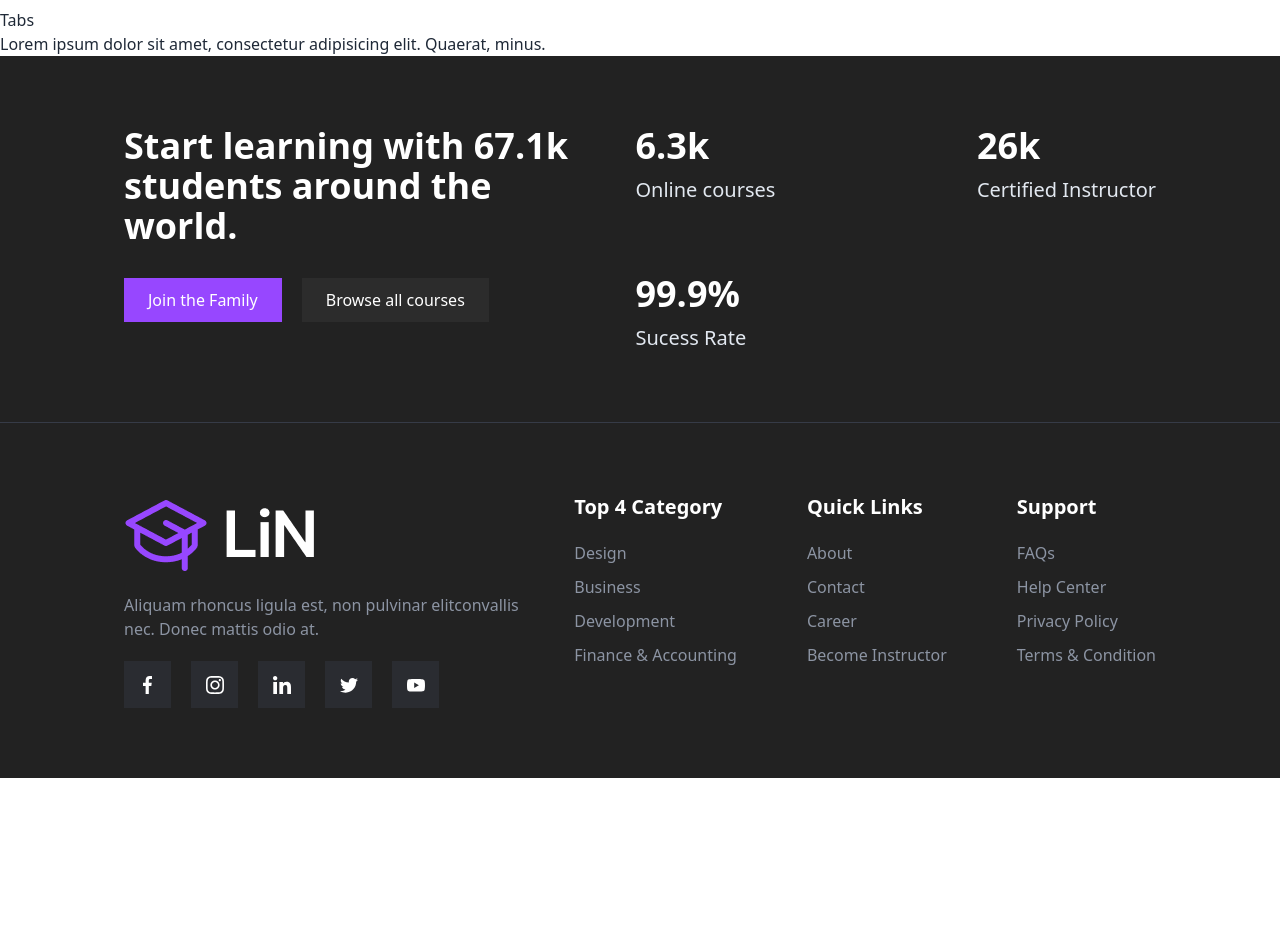
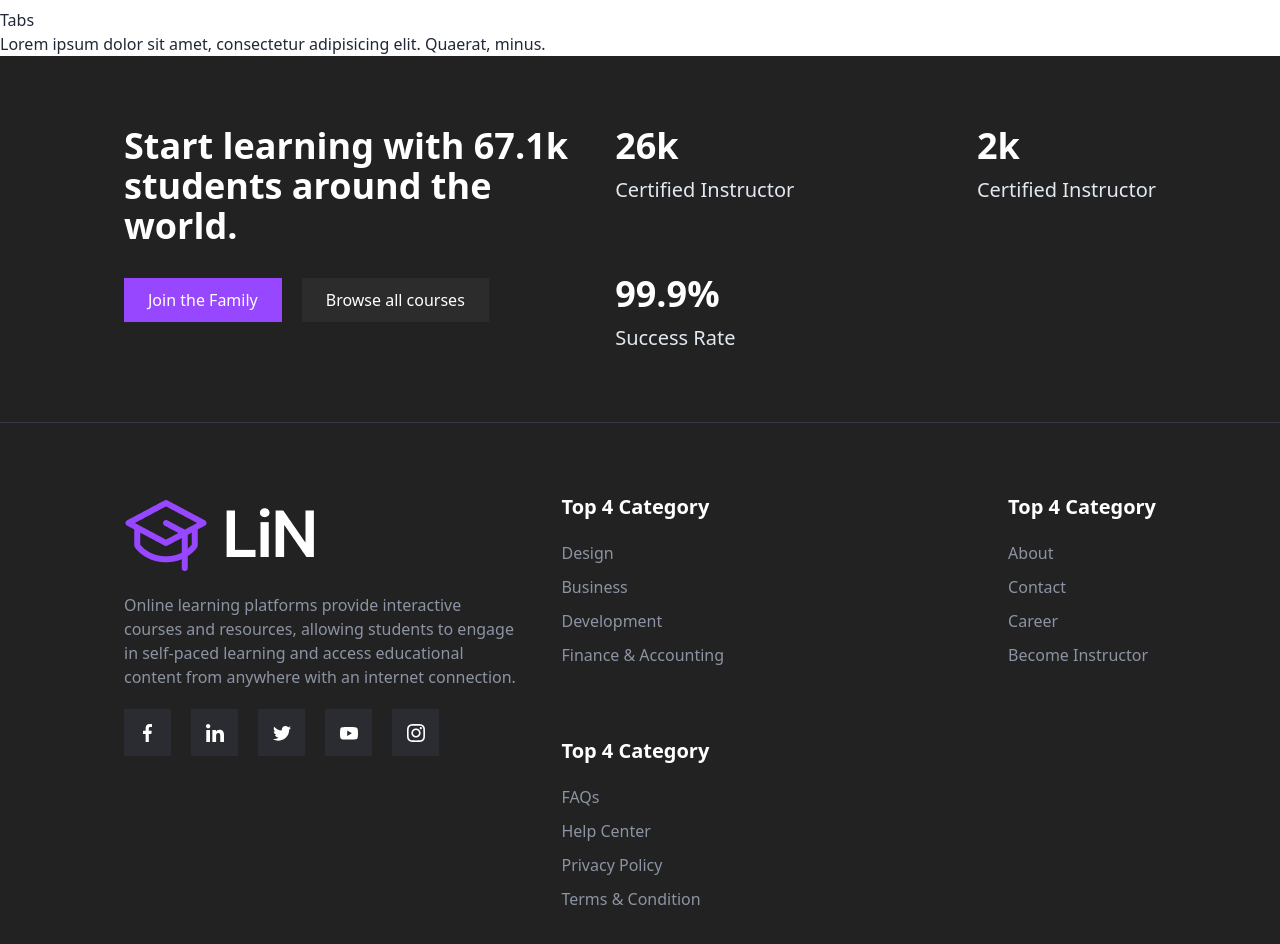
Before and after one commit to Mohamed-Ramadan1/Lin, a React (Vite) app: page /profile in a window 1280 px wide. Shown: the part 560-1504 px from the top of the page. Before the commit the page ends 1338 px from the top, so only its background shows below. Built offline with nearby package versions, Linux system fonts and the light colour scheme.

Commit message:
Refactore the first part of the Home and footer Components .

```diff
--- /dev/null
+++ b/src/components/ui/HomeComponents/CategoryItem.jsx
@@ -0,0 +1,33 @@
+// Framer Motion
+import { motion } from "framer-motion";
+
+// Icon
+import { BusinessIcon } from "../../icons/BusinessIcon";
+
+const CategoryItem = ({
+  initial,
+  whileInView,
+  transition,
+  headerText,
+  contentText,
+}) => {
+  return (
+    <motion.div
+      initial={initial}
+      whileInView={whileInView}
+      transition={transition}
+      className="box flex flex-col items-start gap-[15px] max-sm:w-full"
+    >
+      <BusinessIcon />
+
+      <div className="content flex flex-col items-start gap-[10px]">
+        <h2 className="text-2xl text-[#fff] font-bold">{headerText}</h2>
+        <p className="text-base text-[#777] font-[200] max-w-[300px] max-sm:w-full h-[100px] overflow-hidden ">
+          {contentText}
+        </p>
+      </div>
+    </motion.div>
+  );
+};
+
+export default CategoryItem;
--- a/src/components/ui/HomeComponents/ExploreCourses.jsx
+++ b/src/components/ui/HomeComponents/ExploreCourses.jsx
@@ -1,14 +1,10 @@
-import React from "react";
-
-// Framer Motion
-import { motion } from 'framer-motion'
-
 // Icon
 import { IconExploreCourses } from "../../icons/IconExploreCourses";
-import { BusinessIcon } from "../../icons/BusinessIcon";
 
 // Image
 import image from "../../../assets/exploreImageJob.png";
+
+import CategoryItem from "./CategoryItem";
 
 export const ExploreCourses = () => {
   return (
@@ -23,10 +19,10 @@ export const ExploreCourses = () => {
           </div>
 
           <div>
-            <h1 className="text-3xl font-bold text-[#D5FF40]">
+            <h2 className="text-3xl font-bold text-[#D5FF40]">
               Explore 3000+ Free
-            </h1>
-            <h1 className="text-2xl font-[400] text-[#fff]">Online Courses</h1>
+            </h2>
+            <h3 className="text-2xl font-[400] text-[#fff]">Online Courses</h3>
           </div>
 
           <p className="text-[#777] max-w-[400px]">
@@ -37,57 +33,52 @@ export const ExploreCourses = () => {
         </div>
 
         <div className="category grid grid-cols-2 gap-4 max-sm:grid-cols-1 max-sm:gap-[30px]">
-          <motion.div initial={{opacity: 0, y: 50}} whileInView={{opacity: 1, y: 0}} transition={{delay: .2}} className="box flex flex-col items-start gap-[15px] max-sm:w-full">
-            <BusinessIcon />
+          <CategoryItem
+            headerText="Business"
+            contentText="Delve into the essential elements of entrepreneurship and business management.
+             Learn how to craft a solid business plan, navigate financial strategies
+              and execute impactful marketing campaigns. Explore the dynamics of market analysis,
+               customer engagement, and sustainable growth
+               strategies to succeed in the competitive business landscape"
+            initial={{ opacity: 0, y: 50 }}
+            whileInView={{ opacity: 1, y: 0 }}
+            transition={{ delay: 0.2 }}
+          />
 
-            <div className="content flex flex-col items-start gap-[10px] max-sm:w-full">
-              <h1 className="text-2xl text-[#fff] font-bold">Business</h1>
-              <p className="text-base text-[#777] font-[200] max-w-[300px] max-sm:w-full h-[100px] overflow-hidden ">
-                Explore the fundamentals of starting and managing a business,
-                from developing a business plan to implementing effective
-                marketing strategies
-              </p>
-            </div>
-          </motion.div>
+          <CategoryItem
+            headerText="Technology & IT"
+            contentText="Discover the latest innovations and trends in the world of technology and IT.
+             From mastering coding languages to understanding cybersecurity essentials,
+             dive into a comprehensive journey that equips you with the skills needed to
+             thrive in today's digital landscape."
+            initial={{ opacity: 0, y: 50 }}
+            whileInView={{ opacity: 1, y: 0 }}
+            transition={{ delay: 0.3 }}
+          />
 
-          <motion.div initial={{opacity: 0, y: 50}} whileInView={{opacity: 1, y: 0}} transition={{delay: .3}} className="box flex flex-col items-start gap-[15px] max-sm:w-full">
-            <BusinessIcon />
+          <CategoryItem
+            headerText="Creative Arts"
+            contentText="Unleash your creativity and passion for the arts.
+             Dive into the world of visual design, music,
+             filmmaking, and more. Discover techniques for expressing yourself
+             through various mediums and learn about the history and evolution of art forms. Develop
+             your skills and artistic vision to pursue a fulfilling career in the vibrant realm of creative arts"
+            initial={{ opacity: 0, y: 50 }}
+            whileInView={{ opacity: 1, y: 0 }}
+            transition={{ delay: 0.3 }}
+          />
 
-            <div className="content flex flex-col items-start gap-[10px]">
-              <h1 className="text-2xl text-[#fff] font-bold">Technology & IT</h1>
-              <p className="text-base text-[#777] font-[200] max-w-[300px] max-sm:w-full h-[100px] overflow-hidden ">
-                Explore the fundamentals of starting and managing a business,
-                from developing a business plan to implementing effective
-                marketing strategies
-              </p>
-            </div>
-          </motion.div>
-
-          <motion.div initial={{opacity: 0, y: 50}} whileInView={{opacity: 1, y: 0}} transition={{delay: .4}} className="box flex flex-col items-start gap-[15px] max-sm:w-full">
-            <BusinessIcon />
-
-            <div className="content flex flex-col items-start gap-[10px]">
-              <h1 className="text-2xl text-[#fff] font-bold">Creative Arts</h1>
-              <p className="text-base text-[#777] font-[200] max-w-[300px] max-sm:w-full h-[100px] overflow-hidden ">
-                Explore the fundamentals of starting and managing a business,
-                from developing a business plan to implementing effective
-                marketing strategies
-              </p>
-            </div>
-          </motion.div>
-
-          <motion.div initial={{opacity: 0, y: 50}} whileInView={{opacity: 1, y: 0}} transition={{delay: .5}} className="box flex flex-col items-start gap-[15px] max-sm:w-full">
-            <BusinessIcon />
-
-            <div className="content flex flex-col items-start gap-[10px]">
-              <h1 className="text-2xl text-[#fff] font-bold">Language Learning</h1>
-              <p className="text-base text-[#777] font-[200] max-w-[300px] max-sm:w-full h-[100px] overflow-hidden ">
-                Explore the fundamentals of starting and managing a business,
-                from developing a business plan to implementing effective
-                marketing strategies
-              </p>
-            </div>
-          </motion.div>
+          <CategoryItem
+            headerText="Language Learning"
+            contentText="Embark on a rewarding journey of language acquisition and cultural discovery.
+             Master new languages, expand your linguistic abilities, and enhance your global communication skills.
+              Dive into immersive language courses that cover grammar, vocabulary, pronunciation,
+              and cultural nuances.
+            Explore diverse cultures and connect with people around the world through the power of language learning."
+            initial={{ opacity: 0, y: 50 }}
+            whileInView={{ opacity: 1, y: 0 }}
+            transition={{ delay: 0.5 }}
+          />
         </div>
       </div>
     </div>
--- a/src/components/ui/HomeComponents/Hero.jsx
+++ b/src/components/ui/HomeComponents/Hero.jsx
@@ -1,50 +1,71 @@
-import React from 'react'
-
-import '../../ui/ui.css'
+import { Link } from "react-router-dom";
+import "../../ui/ui.css";
 
 // Framer Motion
-import { motion } from 'framer-motion'
+import { motion } from "framer-motion";
 
 // Images
-import imgHero from '../../../assets/image-hero.png'
-import starPlur from '../../../assets/plurStar.png'
+import imgHero from "../../../assets/image-hero.png";
+import starPlur from "../../../assets/plurStar.png";
 
 export const Hero = () => {
-
   return (
-        <div className='hero relative overflow-hidden flex justify-center items-center px-[124px] py-[70px] max-lg:px-[30px] max-sm:py-[30px] max-sm:px-[15px]'>
-
+    <div className="hero relative overflow-hidden flex justify-center items-center px-[124px] py-[70px] max-lg:px-[30px] max-sm:py-[30px] max-sm:px-[15px]">
       <div className="container max-w-[1400px] m-auto flex justify-between items-center max-md:flex-col">
-
         <div className="content relative flex gap-[40px] flex-col justify-end">
-
-                        <div className='relative rounded-[10px] max-w-[160px] w-full p-[10px] flex justify-center items-center bg-[#D5FF40] max-sm:hidden'>
-                            <h6 className='relative'>Expert Instructors</h6>
-                            <motion.img initial={{rotate: -260}} animate={{rotate: 90}} transition={{ repeat: Infinity, type: 'spring' }} src={starPlur} alt="" className='absolute right-[-15px] top-[-20px]'/>
+          <div className="relative rounded-[10px] max-w-[160px] w-full p-[10px] flex justify-center items-center bg-[#D5FF40] max-sm:hidden">
+            <h6 className="relative">Expert Instructors</h6>
+            <motion.img
+              initial={{ rotate: -260 }}
+              animate={{ rotate: 90 }}
+              transition={{ repeat: Infinity, type: "spring" }}
+              src={starPlur}
+              alt=""
+              className="absolute right-[-15px] top-[-20px]"
+            />
           </div>
 
           <div className="info flex gap-[15px] flex-col justify-end">
-
-                            <div className='flex flex-col justify-end'>
-                                    <motion.h1 initial={{opacity: 0, y: 50}} animate={{opacity: 1, y: 0}} transition={{delay: .3}} className='text-6xl font-bold'>Free Online Courses</motion.h1>
-                                    <motion.h2 initial={{opacity: 0, y: 50}} animate={{opacity: 1, y: 0}} transition={{delay: .4}} className='text-[55px] font-[500] max-sm:text-[35px] max-sm:mt-[10px]'>With Certificates</motion.h2>
+            <div className="flex flex-col justify-end">
+              <motion.h1
+                initial={{ opacity: 0, y: 50 }}
+                animate={{ opacity: 1, y: 0 }}
+                transition={{ delay: 0.3 }}
+                className="text-6xl font-bold"
+              >
+                Free Online Courses
+              </motion.h1>
+              <motion.h2
+                initial={{ opacity: 0, y: 50 }}
+                animate={{ opacity: 1, y: 0 }}
+                transition={{ delay: 0.4 }}
+                className="text-[55px] font-[500] max-sm:text-[35px] max-sm:mt-[10px]"
+              >
+                With Certificates
+              </motion.h2>
             </div>
 
-                            <p className='max-w-[500px]'>Include a visually appealing image or video background that represents your website's theme or the topics covered in your courses.</p>
+            <p className="max-w-[500px]">
+              Include a visually appealing image or video background that
+              represents your website's theme or the topics covered in your
+              courses.
+            </p>
           </div>
 
           <div className="max-w-[150px] rounded-[10px] border-[#222] hover:bg-[#222] hover:text-[#fff] transition ease-linear  text-center px-[30px] py-[10px] border-[1px] border-[#2222]">
-                            <a href="">join Free</a>
+            <Link to="/signup">join Free</Link>
+          </div>
         </div>
 
+        <motion.div
+          initial={{ opacity: 0, x: 50 }}
+          animate={{ opacity: 1, x: 0 }}
+          transition={{ delay: 0.3 }}
+          className="imageHero relative"
+        >
+          <img src={imgHero} alt="" width="500px" />
+        </motion.div>
       </div>
-
-                    <motion.div initial={{opacity: 0, x: 50}} animate={{opacity: 1, x: 0}} transition={{delay: .3}} className="imageHero relative">
-                        <img src={imgHero} alt="" width="500px"/>
-                    </motion.div>
-
     </div>
-
-        </div>
-  )
-}
+  );
+};
--- a/src/layout/footer/ButtomContent.jsx
+++ b/src/layout/footer/ButtomContent.jsx
@@ -1,79 +1,71 @@
-import React from 'react'
-
 // Img
-import logo from '../../assets/LOGO.png'
+import logo from "../../assets/LOGO.png";
 
 // Icons
+import FacebookIcon from "../../components/icons/FacebookIcon";
+import LinkedinIcon from "../../components/icons/LinkedinIcon";
+import TwitterIcon from "../../components/icons/TwitterIcon";
+import YoutubeIcon from "../../components/icons/YoutubeIcon";
+import InstagramIcon from "../../components/icons/InstagramIcon";
 
-import FacebookIcon  from '../../components/icons/FacebookIcon'
-import LinkedinIcon  from '../../components/icons/LinkedinIcon'
-import TwitterIcon from '../../components/icons/TwitterIcon'
-import YoutubeIcon  from '../../components/icons/YoutubeIcon'
-import InstagramIcon  from '../../components/icons/InstagramIcon'
+import SocialPage from "./SocialPage";
+import NavElement from "./NavElement";
+import NavGroupContainer from "./NavGroupContainer";
 
 function ButtomContent() {
   return (
-    <div className='bottomContent border-t-[1px] border-t-[#363B47] relative overflow-hidden flex justify-center items-center px-[124px] py-[70px] max-lg:px-[30px] max-sm:py-[30px] max-sm:px-[15px] bg-[#222]'>
+    <div className="bottomContent border-t-[1px] border-t-[#363B47] relative overflow-hidden flex justify-center items-center px-[124px] py-[70px] max-lg:px-[30px] max-sm:py-[30px] max-sm:px-[15px] bg-[#222]">
       <div className="container max-w-[1400px] m-auto gap-10 flex justify-between items-start max-md:flex-col">
-
         <div className="contentInfo flex flex-col items-start gap-5">
-
           <img src={logo} alt="" />
 
-          <p className='max-w-[400px] text-[#8C94A3]'>Aliquam rhoncus ligula est, non pulvinar elitconvallis nec. Donec mattis odio at.</p>
+          <p className="max-w-[400px] text-[#8C94A3]">
+            Online learning platforms provide interactive courses and resources,
+            allowing students to engage in self-paced learning and access
+            educational content from anywhere with an internet connection.
+          </p>
 
           <div className="linksSocial">
-            <ul className='flex gap-[20px] justify-center items-center max-lg:gap-[10px]'>
-              <li className='w-[47px] h-[47px] bg-[#2A2C31] flex justify-center items-center transition ease-in hover:bg-[#9747FF] hover:text-[#fff]'><a href=""><FacebookIcon /></a></li>
-              <li className='w-[47px] h-[47px] bg-[#2A2C31] flex justify-center items-center transition ease-in hover:bg-[#9747FF] hover:text-[#fff]'><a href=""><InstagramIcon /></a></li>
-              <li className='w-[47px] h-[47px] bg-[#2A2C31] flex justify-center items-center transition ease-in hover:bg-[#9747FF] hover:text-[#fff]'><a href=""><LinkedinIcon /></a></li>
-              <li className='w-[47px] h-[47px] bg-[#2A2C31] flex justify-center items-center transition ease-in hover:bg-[#9747FF] hover:text-[#fff]'><a href=""><TwitterIcon /></a></li>
-              <li className='w-[47px] h-[47px] bg-[#2A2C31] flex justify-center items-center transition ease-in hover:bg-[#9747FF] hover:text-[#fff]'><a href=""><YoutubeIcon /></a></li>
+            <ul className="flex gap-[20px] justify-center items-center max-lg:gap-[10px]">
+              <SocialPage socialIcon={<FacebookIcon />} socialLink="" />
+              <SocialPage
+                socialIcon={<LinkedinIcon />}
+                socialLink="https://www.linkedin.com/in/mohamed-ramadan-758555236/"
+              />
+              <SocialPage socialIcon={<TwitterIcon />} socialLink="" />
+              <SocialPage socialIcon={<YoutubeIcon />} socialLink="" />
+              <SocialPage socialIcon={<InstagramIcon />} socialLink="" />
             </ul>
           </div>
         </div>
 
         <div className="contentInfo">
+          <div className="links flex flex-wrap gap-[70px] items-start justify-between max-sm:gap-[30px]">
+            <NavGroupContainer>
+              <NavElement path="/courses" navText="Design" />
+              <NavElement path="/courses" navText="Business" />
+              <NavElement path="/courses" navText="Development" />
+              <NavElement path="/courses" navText=" Finance & Accounting" />
+            </NavGroupContainer>
 
-        <div className="links flex flex-wrap gap-[70px] items-start justify-between max-sm:gap-[30px]">
+            <NavGroupContainer>
+              <NavElement path="/about" navText="About" />
+              <NavElement path="/" navText="Contact" />
+              <NavElement path="/" navText="Career" />
+              <NavElement path="/instructor" navText="Become Instructor" />
+            </NavGroupContainer>
 
-          <div className='flex flex-col items-start gap-[20px]'>
-            <h3 className='text-xl text-[#fff] font-bold'>Top 4 Category</h3>
-            <ul className='flex flex-col items-start gap-[10px]'>
-              <li><a href="" className='text-[#8C94A3] font-medium transition ease-out hover:text-[#fff]'>Design</a></li>
-              <li><a href="" className='text-[#8C94A3] font-medium transition ease-out hover:text-[#fff]'>Business</a></li>
-              <li><a href="" className='text-[#8C94A3] font-medium transition ease-out hover:text-[#fff]'>Development</a></li>
-              <li><a href="" className='text-[#8C94A3] font-medium transition ease-out hover:text-[#fff]'>Finance & Accounting</a></li>
-            </ul>
+            <NavGroupContainer>
+              <NavElement path="/" navText="FAQs" />
+              <NavElement path="/" navText=" Help Center" />
+              <NavElement path="/" navText="Privacy Policy" />
+              <NavElement path="/" navText="Terms & Condition" />
+            </NavGroupContainer>
           </div>
-
-          <div className='flex flex-col items-start gap-[20px]'>
-            <h3 className='text-xl text-[#fff] font-bold'>Quick Links</h3>
-            <ul className='flex flex-col items-start gap-[10px]'>
-              <li><a href="" className='text-[#8C94A3] font-medium transition ease-out hover:text-[#fff]'>About</a></li>
-              <li><a href="" className='text-[#8C94A3] font-medium transition ease-out hover:text-[#fff]'>Contact</a></li>
-              <li><a href="" className='text-[#8C94A3] font-medium transition ease-out hover:text-[#fff]'>Career</a></li>
-              <li><a href="" className='text-[#8C94A3] font-medium transition ease-out hover:text-[#fff]'>Become Instructor</a></li>
-            </ul>
-          </div>
-
-          <div className='flex flex-col items-start gap-[20px]'>
-            <h3 className='text-xl text-[#fff] font-bold'>Support</h3>
-            <ul className='flex flex-col items-start gap-[10px]'>
-              <li><a href="" className='text-[#8C94A3] font-medium transition ease-out hover:text-[#fff]'>FAQs</a></li>
-              <li><a href="" className='text-[#8C94A3] font-medium transition ease-out hover:text-[#fff]'>Help Center</a></li>
-              <li><a href="" className='text-[#8C94A3] font-medium transition ease-out hover:text-[#fff]'>Privacy Policy</a></li>
-              <li><a href="" className='text-[#8C94A3] font-medium transition ease-out hover:text-[#fff]'>Terms & Condition</a></li>
-            </ul>
-          </div>
-
-          </div>
-
         </div>
-
       </div>
     </div>
-  )
+  );
 }
 
-export default ButtomContent
+export default ButtomContent;
--- /dev/null
+++ b/src/layout/footer/InfoBox.jsx
@@ -0,0 +1,10 @@
+const InfoBox = ({ headerText, descriptionText }) => {
+  return (
+    <div className="flex flex-col gap-[10px] items-start">
+      <h2 className="text-4xl text-[#fff] font-bold ">{headerText}</h2>
+      <span className="text-xl text-slate-200">{descriptionText}</span>
+    </div>
+  );
+};
+
+export default InfoBox;
--- /dev/null
+++ b/src/layout/footer/NavElement.jsx
@@ -0,0 +1,16 @@
+import { Link } from "react-router-dom";
+
+const NavElement = ({ path, navText }) => {
+  return (
+    <li>
+      <Link
+        to={path}
+        className="text-[#8C94A3] font-medium transition ease-out hover:text-[#fff]"
+      >
+        {navText}
+      </Link>
+    </li>
+  );
+};
+
+export default NavElement;
--- /dev/null
+++ b/src/layout/footer/NavGroupContainer.jsx
@@ -0,0 +1,12 @@
+import { Children } from "react";
+
+const NavGroupContainer = ({ children }) => {
+  return (
+    <div className="flex flex-col items-start gap-[20px]">
+      <h3 className="text-xl text-[#fff] font-bold">Top 4 Category</h3>
+      <ul className="flex flex-col items-start gap-[10px]">{children}</ul>
+    </div>
+  );
+};
+
+export default NavGroupContainer;
--- /dev/null
+++ b/src/layout/footer/SocialPage.jsx
@@ -0,0 +1,13 @@
+import React from "react";
+
+const SocialPage = ({ socialIcon, socialLink }) => {
+  return (
+    <li className="w-[47px] h-[47px] bg-[#2A2C31] flex justify-center items-center transition ease-in hover:bg-[#9747FF] hover:text-[#fff]">
+      <a href={socialLink} target="_blank">
+        {socialIcon}
+      </a>
+    </li>
+  );
+};
+
+export default SocialPage;
--- a/src/layout/footer/TopContent.jsx
+++ b/src/layout/footer/TopContent.jsx
@@ -1,44 +1,36 @@
-import React from "react";
+import { Link } from "react-router-dom";
+import InfoBox from "./InfoBox";
 
 const TopContent = () => {
   return (
     <div className="content-top relative overflow-hidden flex justify-center items-center px-[124px] py-[70px] max-lg:px-[30px] max-sm:py-[30px] max-sm:px-[15px] bg-[#222]">
       <div className="container max-w-[1400px] m-auto gap-10 flex justify-between items-start max-md:flex-col">
-
         <div className="info w-[50%] max-lg:w-[100%] flex flex-col items-start gap-[32px]">
-
-          <h1 className="text-4xl font-bold text-[#fff]">
+          <h2 className="text-4xl font-bold text-[#fff]">
             Start learning with 67.1k students around the world.
-          </h1>
+          </h2>
 
           <div className="btns flex flex-wrap justify-start items-start gap-[20px]">
-            <a href="" className="px-[24px] py-[10px] text-[#fff] bg-[#9747FF]">
+            <Link
+              to="/signup"
+              className="px-[24px] py-[10px] text-[#fff] bg-[#9747FF]"
+            >
               Join the Family
-            </a>
-            <a href="" className="px-[24px] py-[10px] text-[#fff] bg-[#2C2C2C]">
+            </Link>
+            <Link
+              to="/courses"
+              className="px-[24px] py-[10px] text-[#fff] bg-[#2C2C2C]"
+            >
               Browse all courses
-            </a>
+            </Link>
           </div>
         </div>
 
         <div className="info flex gap-[70px] flex-wrap items-center justify-between">
-
-          <div className="flex flex-col gap-[10px] items-start">
-            <h1 className="text-4xl text-[#fff] font-bold ">6.3k</h1>
-            <span className="text-xl text-slate-200" >Online courses</span>
-          </div>
-
-          <div className="flex flex-col gap-[10px] items-start">
-            <h1 className="text-4xl text-[#fff] font-bold ">26k</h1>
-            <span className="text-xl text-slate-200" >Certified Instructor</span>
-          </div>
-
-          <div className="flex flex-col gap-[10px] items-start">
-            <h1 className="text-4xl text-[#fff] font-bold ">99.9%</h1>
-            <span className="text-xl text-slate-200" >Sucess Rate</span>
-          </div>
+          <InfoBox headerText="26k" descriptionText="Certified Instructor" />
+          <InfoBox headerText="2k" descriptionText="Certified Instructor" />
+          <InfoBox headerText="99.9%" descriptionText="Success Rate" />
         </div>
-
       </div>
     </div>
   );
```
Also changed, not shown: src/components/ui/HomeComponents/SectionSearch.jsx (+44 -16 lines). Lines whose indentation alone changed are shown as unchanged.
